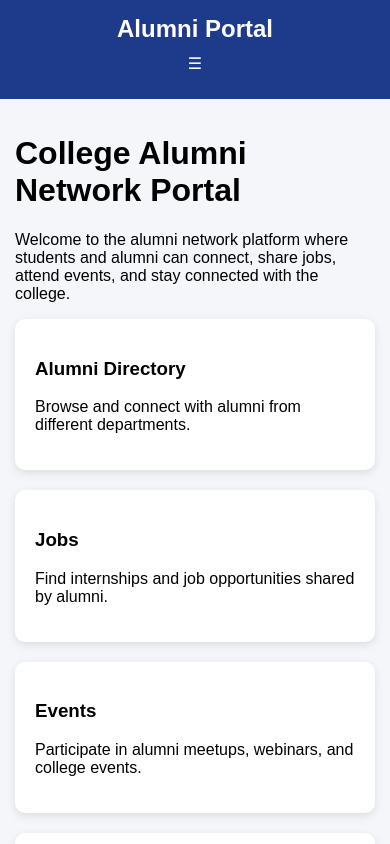
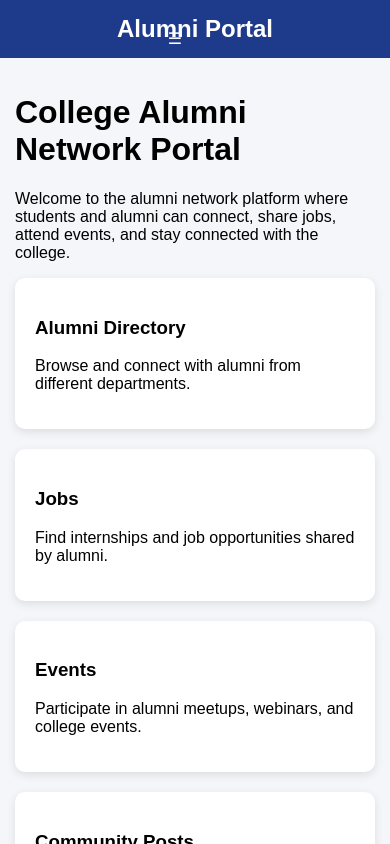
Before and after one commit to pponnusamy155-ai/alumni_portal, a React (Create React App) app in the folder frontend/: page / in a window 390 px wide. Shown: the top 844 px of the page. Built offline with nearby package versions, Linux system fonts and the light colour scheme.

Commit message:
Move hamburger to top right

```diff
--- a/frontend/src/App.css
+++ b/frontend/src/App.css
@@ -11,7 +11,10 @@ body {
   display: flex;
   justify-content: space-between;
   align-items: center;
-  flex-wrap: wrap;
+  position: relative;
+}
+.logo {
+  margin: 0;
 }
 
 .navbar a,
@@ -162,9 +165,9 @@ body {
 .menu-btn {
   display: none;
   background: transparent;
+  border: none;
   color: white;
-  border: none;
-  font-size: 30px;
+  font-size: 32px;
   cursor: pointer;
 }
 
@@ -174,10 +177,12 @@ body {
 
 @media (max-width:768px){
 
-  .menu-btn{
-    display:block;
-  }
-
+  .menu-btn {
+  display: block;
+  position: absolute;
+  top: 18px;
+  right: 20px;
+}
   .nav-links{
     display:none;
     flex-direction:column;
--- a/frontend/src/components/Navbar.js
+++ b/frontend/src/components/Navbar.js
@@ -15,7 +15,7 @@ function Navbar() {
 
   return (
     <nav className="navbar">
-      <h2>Alumni Portal</h2>
+      <h2 className="logo">Alumni Portal</h2>
 
       <button
         className="menu-btn"
```
